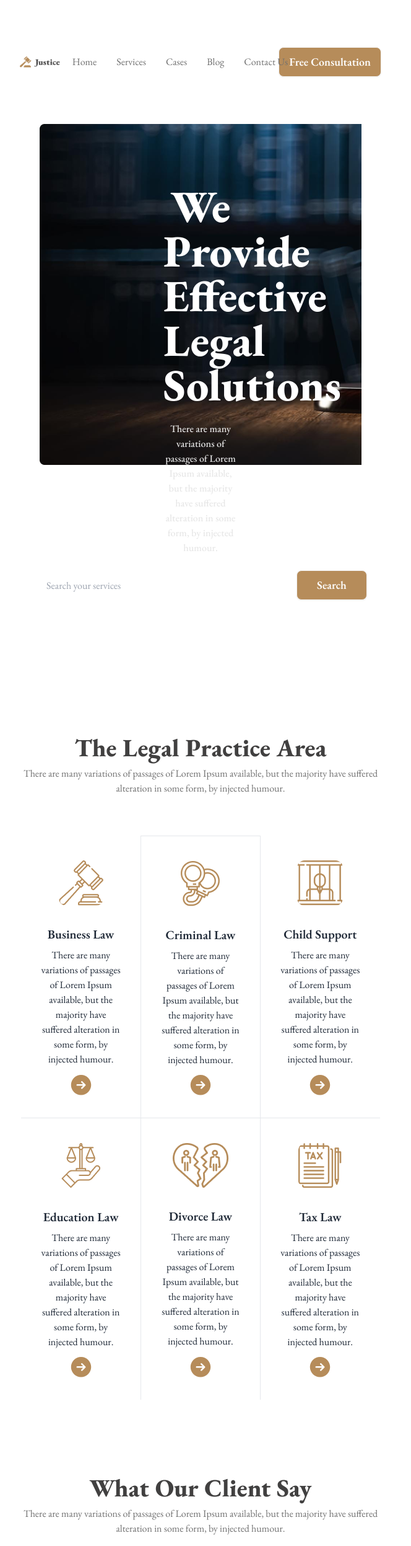
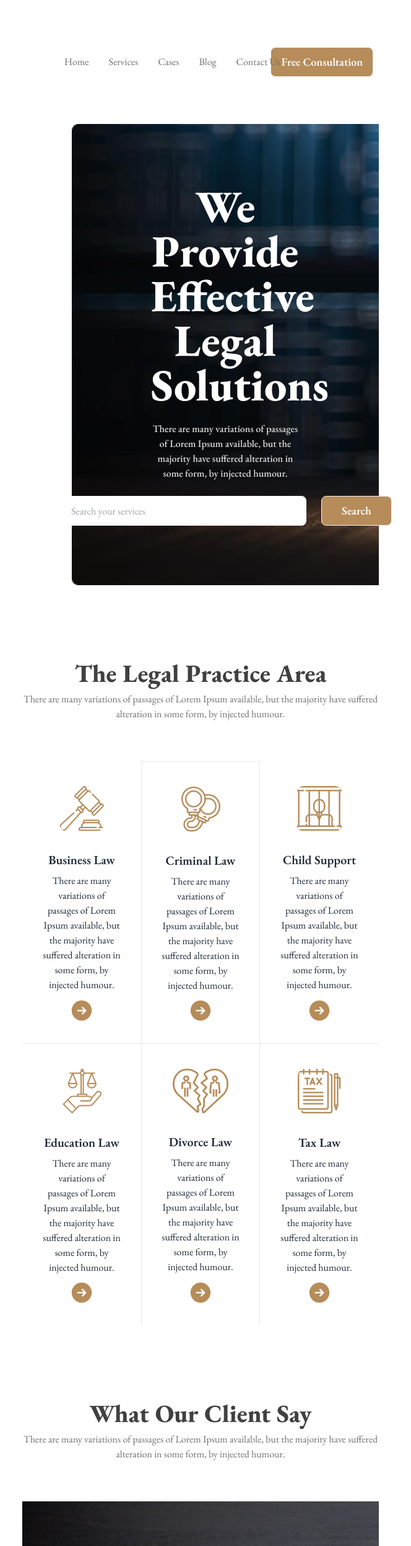
Before and after one commit to jahidhasan676196/ligal-solution-with-tailwind-css, a plain HTML site: page index.html in a window 1280 px wide. Shown: the top 2494 px of the page at 62% size, without its empty margins (316-980 px from the left). Drawn offline with nearby package versions, Linux system fonts and the light colour scheme.

Commit message:
finished the project

```diff
--- a/index.html
+++ b/index.html
@@ -31,9 +31,9 @@
         }
      </style>
 </head>
-<body class="eb-garamond">
+<body class="eb-garamond ">
     <!-- header section start -->
-    <header class="md:px-10 xl:mx-[300px]">
+    <header class="md:px-10 lg:mx-[22rem]">
         <nav class=" my-5 lg:my-16">
             <div class="navbar ">
                 <div class="navbar-start">
@@ -82,7 +82,7 @@
               </div>
         </nav>
         <!-- banner section -->
-         <section class=" bg-no-repeat object-cover text-center md:mx-10 lg:px-[200px] xl:py-24 space-y-6 p-3" style="background-image: url('images/banner.png');" >
+         <section class="w-full h-1/2 bg-no-repeat bg-cover text-center md:mx-10 lg:px-32 lg:py-24 space-y-6 p-3" style="background-image: url('images/banner.png');" >
             <h3 class="text-7xl text-[white] font-extrabold ">We Provide Effective Legal Solutions</h3>
             <p class="text-base text-[#E7E7E7] font-medium">There are many variations of passages of Lorem Ipsum available, but the majority have suffered alteration in some form, by injected humour.</p>
             <div class="flex  lg:flex-row gap-6 justify-center">
@@ -94,7 +94,7 @@
          </section>
     </header>
     <!-- main section -->
-    <main class="xl:mx-[350px]">
+    <main class="lg:mx-[22rem]">
         <!-- legal area -->
          <section class="md:mt-24 lg:mt-28 text-center">
             <h3 class="text-[40px] text-[#414040] font-extrabold">The Legal Practice Area</h3>
@@ -391,7 +391,7 @@
             </div>
           </section>
     </main>
-    <footer class="footer bg-[#111] text-base text-[white] p-5 xl:px-56 lg:py-24">
+    <footer class="footer bg-[#111] text-base text-[white] p-5 lg:px-56 lg:py-24">
       <nav>
         <h6 class="footer-title">Services</h6>
         <a class="link link-hover">Branding</a>
```
